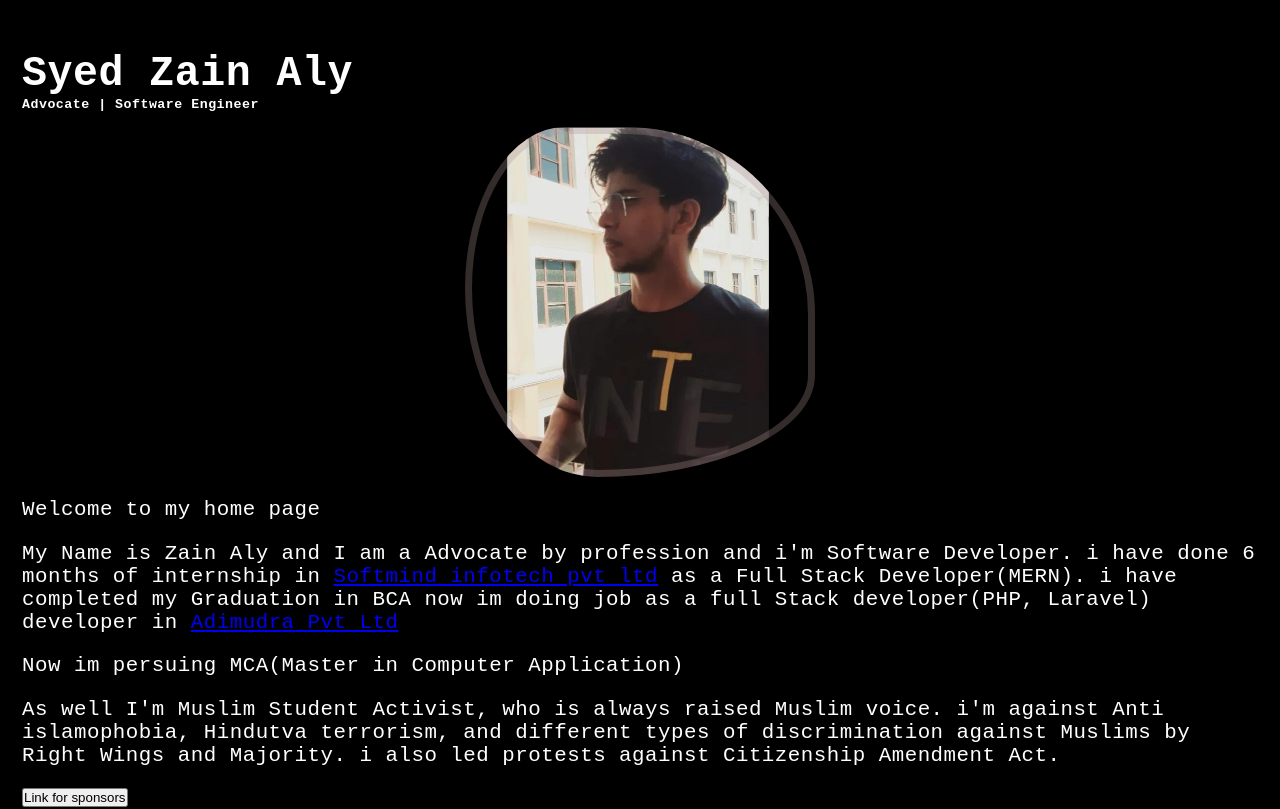
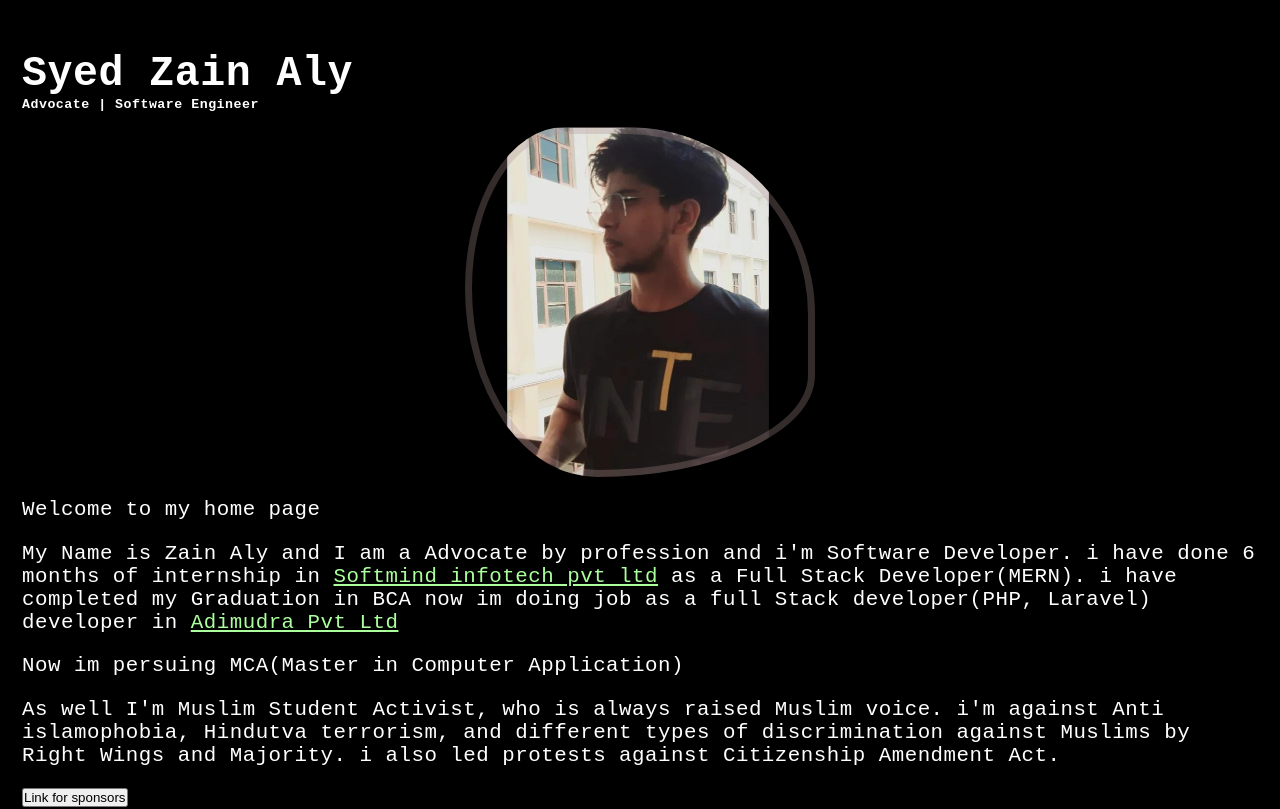
Before and after one commit to zainaly0/syedzainaly2024, a React (Vite) app: page / in a window 1280 px wide. Shown: the top 809 px of the page. Built offline with nearby package versions, Linux system fonts and the light colour scheme; a web font is replaced by a local one.

Commit message:
add links color with css

```diff
--- a/src/Component/Home/Home.jsx
+++ b/src/Component/Home/Home.jsx
@@ -20,12 +20,12 @@ const Home = () => {
             <p>
                 My Name is Zain Aly and I am a Advocate by profession and i'm Software
                 Developer. i have done 6 months of internship in{" "}
-                <a target="_blank" href="https://www.softmindinfotech.com/">
+                <a className="links" target="_blank" href="https://www.softmindinfotech.com/">
                     Softmind infotech pvt ltd
                 </a>{" "}
                 as a Full Stack Developer(MERN). i have completed my Graduation in BCA
                 now im doing job as a full Stack developer(PHP, Laravel) developer in{" "}
-                <a target="_blank" href="https://www.adimudra.com/">
+                <a className="links" target="_blank" href="https://www.adimudra.com/">
                     Adimudra Pvt Ltd{" "}
                 </a>
             </p>
--- a/src/main.css
+++ b/src/main.css
@@ -64,6 +64,10 @@ h1 {
   height: 350px;
   /* border: 13px solid rgb(99, 96, 96); */
   animation: profile__animate 8s ease-in-out infinite 1s;
+}
+
+.links{
+  color: rgb(171 255 156);
 }
 
 
```
